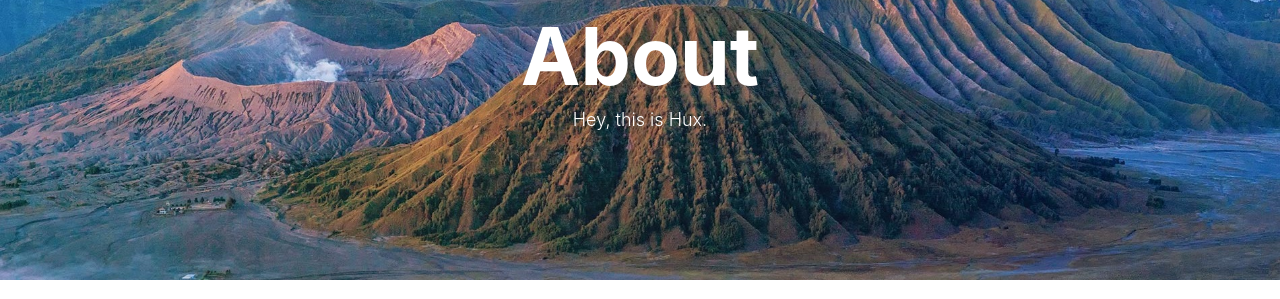
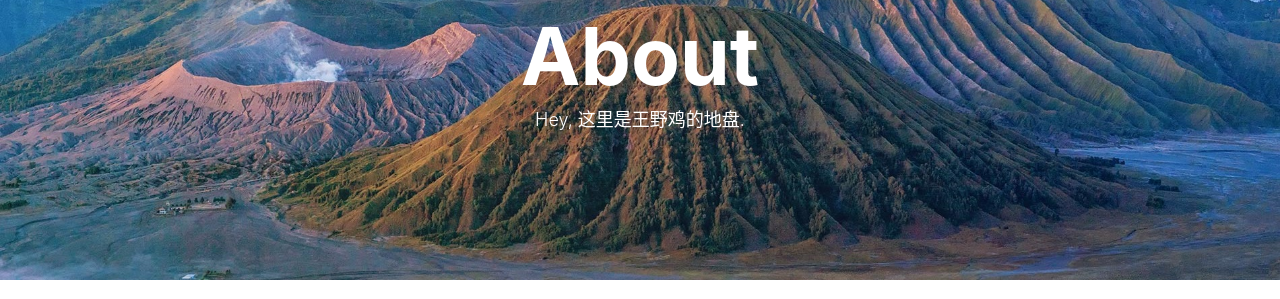
Before and after one commit to jijicountry/jijicountry.github.io, a Jekyll site: the page built from about.html, in a window 1280 px wide. Shown: the part 138-437 px from the top of the page. Built offline with Jekyll 4.4.1, drawn with Linux system fonts in a browser that asks for light colours; nearby versions of some CDN libraries; comment, search, counter and statistics services are not loaded.

Commit message:
Update about.html

```diff
--- a/about.html
+++ b/about.html
@@ -1,7 +1,7 @@
 ---
 layout: page
 title: "About"
-description: "Hey, this is Hux."
+description: "Hey, 这里是王野鸡的地盘."
 header-img: "img/about-bg.jpg"
 ---
 
```
